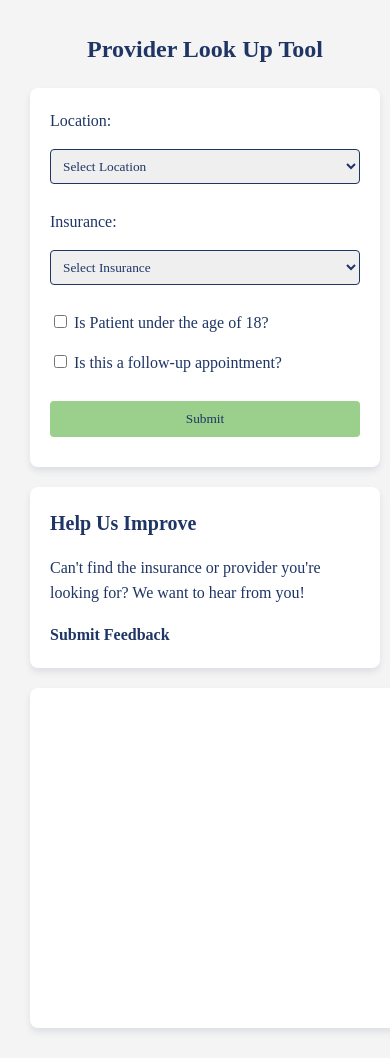
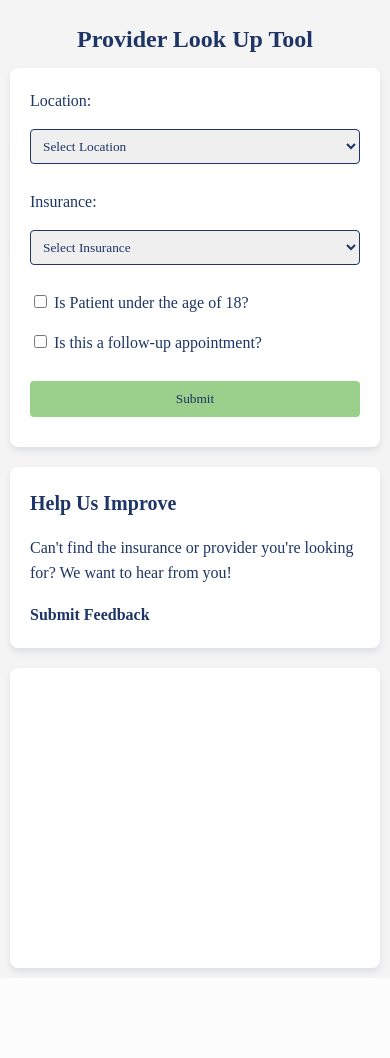
Before and after one commit to J4cobandre/bookv3, a Flask app: page / in a window 390 px wide. After the commit the page ends 975 px from the top, so only its background shows below. Run offline with Flask 3, Linux system fonts and the light colour scheme; some web fonts are replaced.

Commit message:
Update index.html

```diff
--- a/templates/index.html
+++ b/templates/index.html
@@ -360,14 +360,59 @@
             flex: 1;
         }
 
-        /* Responsive design */
+        /* Improve mobile responsiveness */
         @media (max-width: 768px) {
             .main-content {
                 flex-direction: column;
+                padding: 10px;
             }
 
             .left-column {
                 width: 100%;
+                min-width: auto;
+            }
+
+            .results {
+                width: 100%;
+                overflow-x: hidden;
+                box-sizing: border-box;
+            }
+
+            .content-wrapper {
+                flex-direction: column;
+            }
+
+            .left-section,
+            .right-section {
+                max-width: 100%;
+            }
+
+            table {
+                width: 100%;
+                font-size: 14px;
+            }
+
+            .table-container {
+                max-width: 100%;
+                overflow-x: auto;
+            }
+
+            body {
+                padding: 0;
+                margin: 0;
+                width: 100%;
+                overflow-x: hidden;
+            }
+
+            .page-container {
+                width: 100%;
+                overflow-x: hidden;
+            }
+
+            select, button, .phone-input {
+                max-width: 100%;
+                width: 100%;
+                box-sizing: border-box;
             }
         }
 
```
Also changed, not shown: other parts of templates/index.html (+13 -13 lines).
